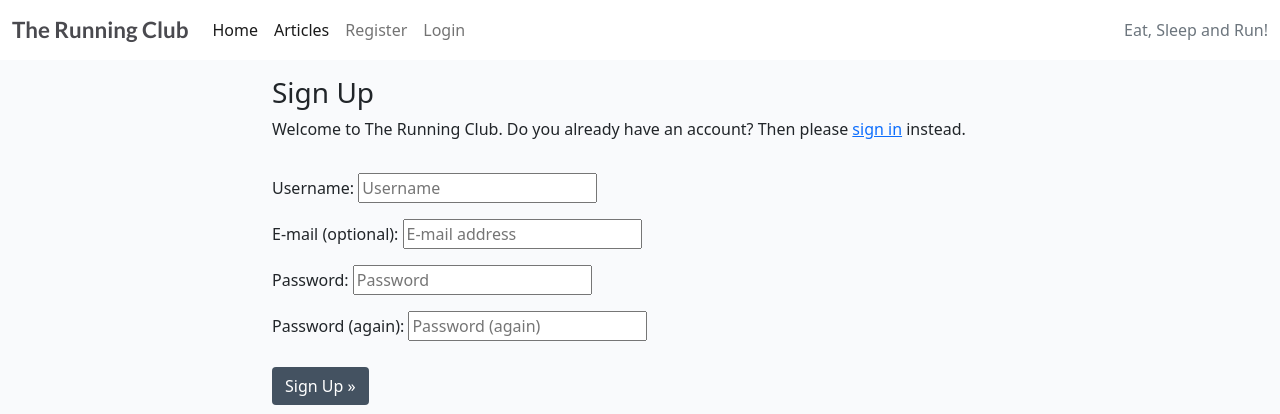
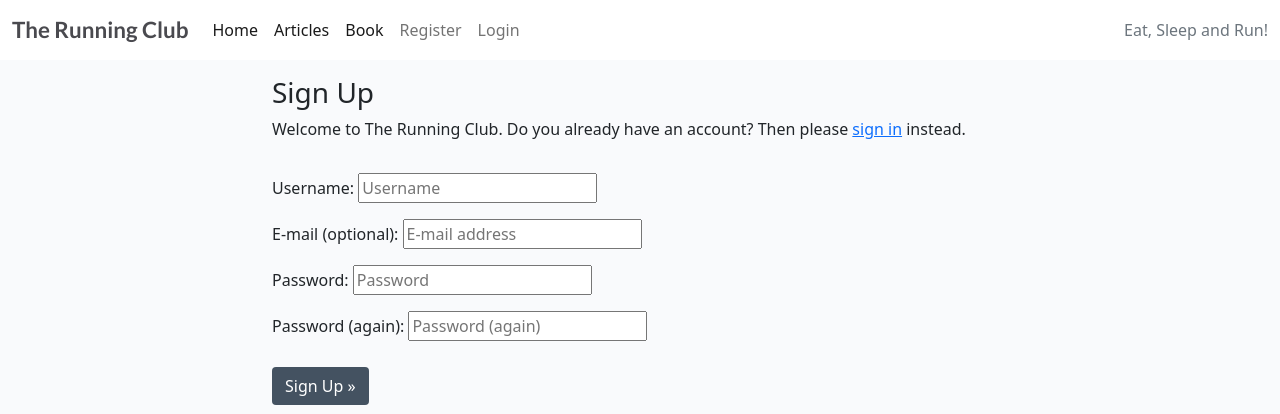
Before and after one commit to ssmi8/The-Running-Club, a Django app: page /accounts/signup/ in a window 1280 px wide. Shown: the top 414 px of the page. Run offline with Django 3.2, Linux system fonts and the light colour scheme.

Commit message:
link booking page to front page

```diff
--- a/booking/urls.py
+++ b/booking/urls.py
@@ -5,5 +5,4 @@ urlpatterns = [
     path('', views.booking, name='all_bookings'),
     path('delete/<int:booking_id>', views.delete_booking, name="delete-booking"),
     path('edit/<int:booking_id>', views.edit_booking, name='edit-booking'),
-
 ]
--- a/runningclub/urls.py
+++ b/runningclub/urls.py
@@ -19,9 +19,9 @@ from django.urls import path, include
 
 urlpatterns = [
     path('admin/', admin.site.urls),
-    path('booking/', include('booking.urls')),
     path('summernote/', include('django_summernote.urls')),
     path('', include('website.urls'), name='website_urls'),
     path('articles/', include('articles.urls'), name='articles_urls'),
     path('accounts/', include('allauth.urls')),
+    path('booking/', include('booking.urls')),
 ]
--- a/templates/base.html
+++ b/templates/base.html
@@ -39,6 +39,9 @@
                     </li>
                     <li class="nav-item">
                         <a class="nav-link active" aria-current="page" href="{% url 'articles' %}">Articles</a>
+                    </li>
+                    <li class="nav-item">
+                        <a class="nav-link active" aria-current="page" href="{% url 'all_bookings' %}">Book</a>
                     </li>
                     {% if user.is_authenticated %}
                     <li class="nav-item">
```
